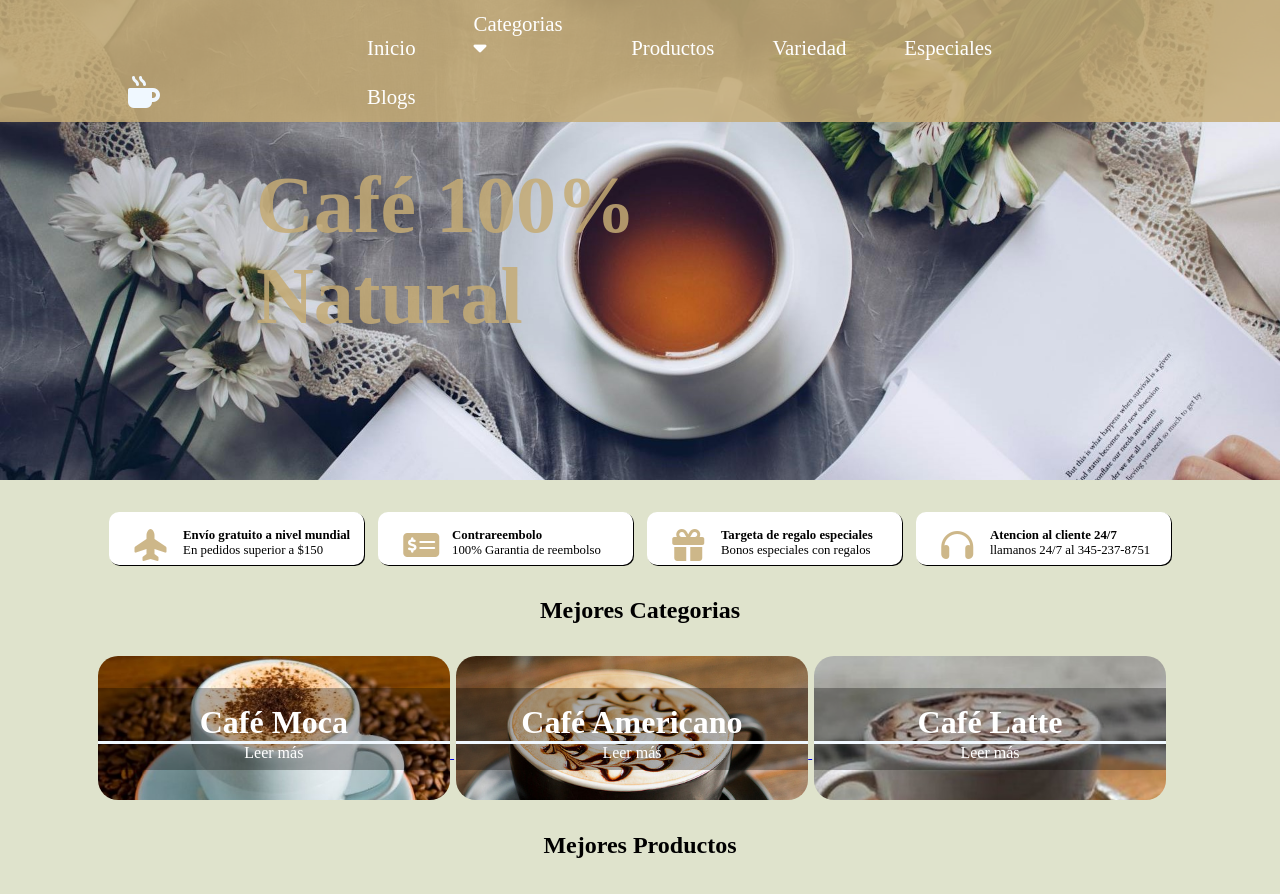
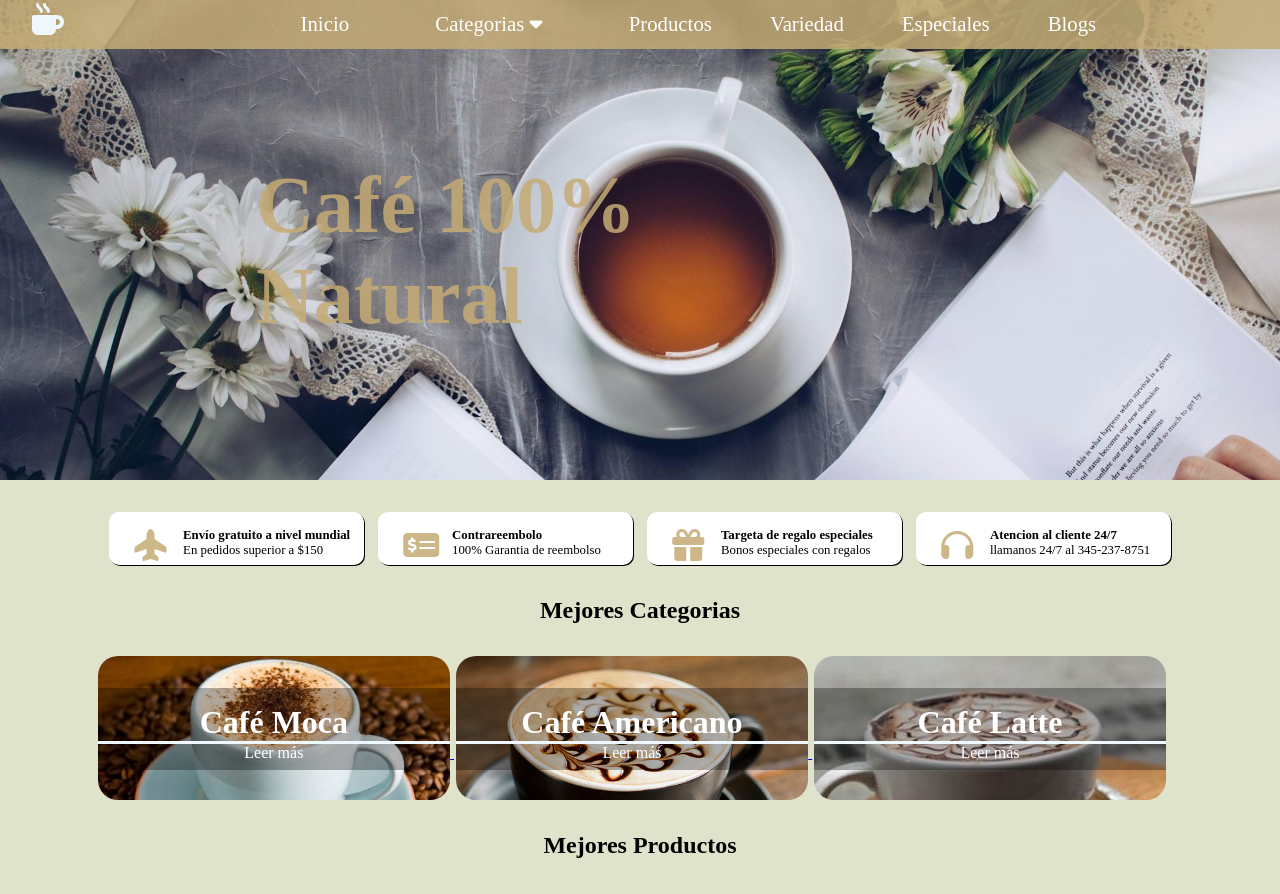
Before and after one commit to Jona-2006-17/Julio-jona, a plain HTML site: page index.html in a window 1280 px wide. Shown: the top 894 px of the page. Drawn offline with Linux system fonts and the light colour scheme.

Commit message:
trabajo julio

```diff
--- a/css/estilos.css
+++ b/css/estilos.css
@@ -80,20 +80,24 @@ img{
     max-width: 100%;
 }
 nav .nav1{
-    margin-left: 4em;
+    margin-left: 1em;
     font-size: 2em;
     color: aliceblue;
-    width: 10%;
-
+    width: 3%;
 }
 .nav2 a{
     margin: 0 0.5em;
 
 }
-.nav2 {
+nav.col{
+    width: 60%;
+    border: black solid;
+}
+nav .nav2 {
+    text-align: center;
     margin: 0 0.5em;
     margin-left: 5em;
-    width: 80%;
+    width: 85%;
 
 }
 .nav2 .flechita{
```
Also changed, not shown: index.html (+0 -2 lines).
